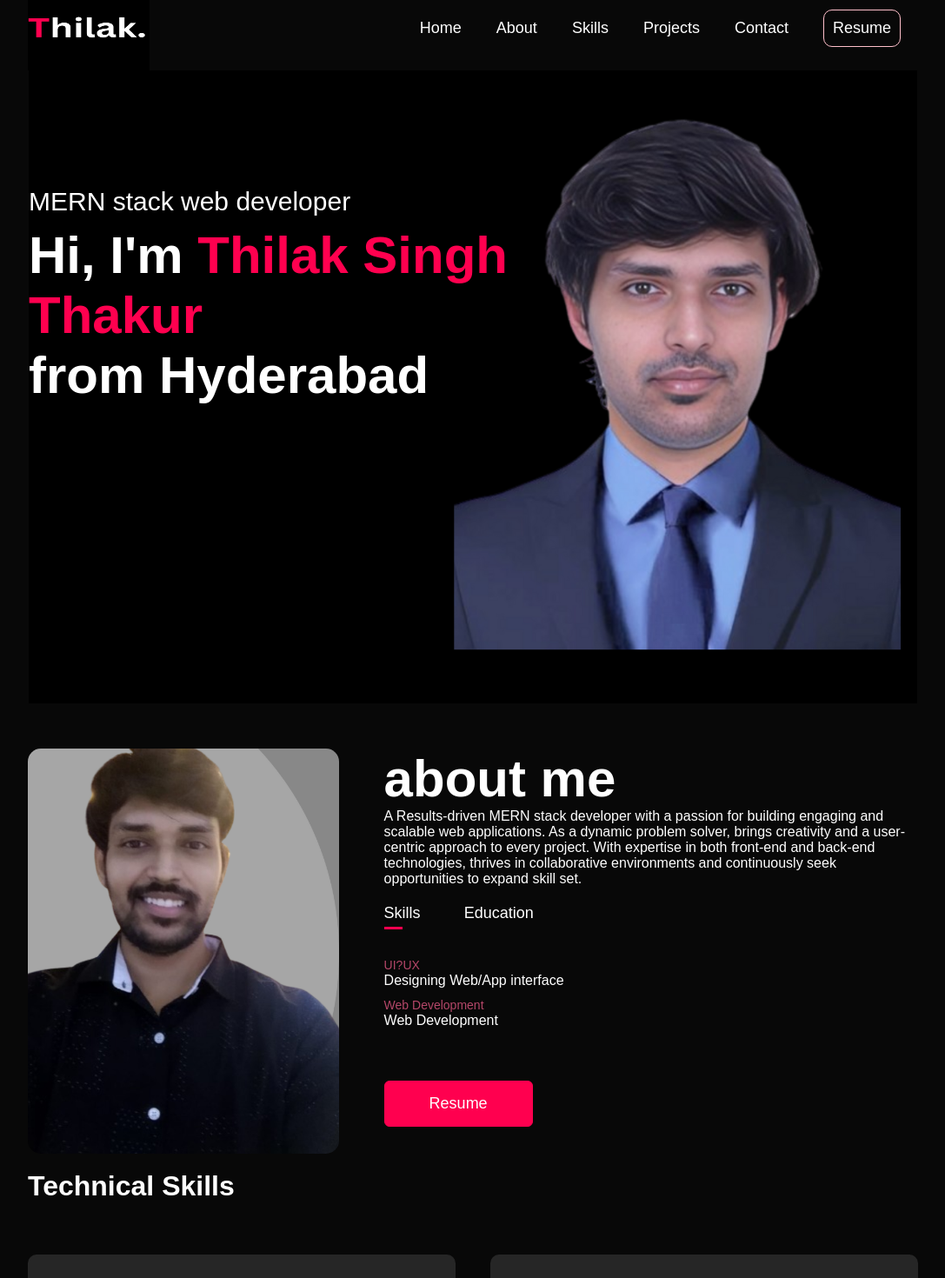
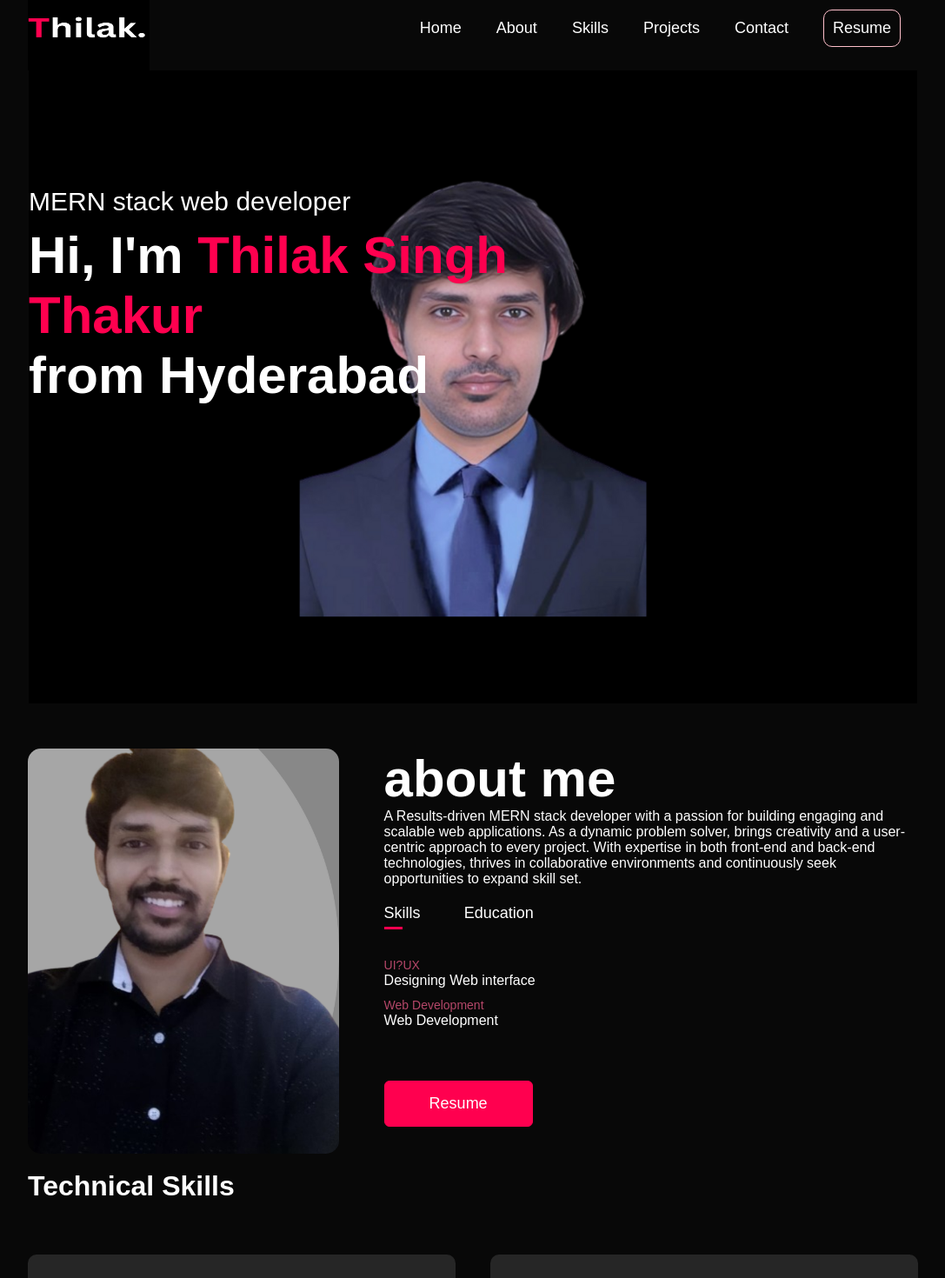
Before and after one commit to ThilakSamplegithub/ThilakSamplegithub.github.io, a React (Create React App) app: page / in a window 1280 px wide. Shown: the top 1470 px of the page at 87% size, without its empty margins (96-1183 px from the left). Built offline with nearby package versions, Linux system fonts and the light colour scheme.

Commit message:
do see now

```diff
--- a/src/Components/About.jsx
+++ b/src/Components/About.jsx
@@ -53,7 +53,7 @@ const About = () => {
                 <li>
                   <span>UI?UX</span>
                   <br />
-                  Designing Web/App interface
+                  Designing Web interface
                 </li>
                 <li>
                   <span>Web Development</span>
--- a/src/Components/GithubStats.jsx
+++ b/src/Components/GithubStats.jsx
@@ -30,10 +30,9 @@ const GithubStats = () => {
           alt="ThilakSamplegithub"
         />
       </p></div>
-      <div className={styles.githubCalender}  >
-        <GitHubCalendar style={{display:"block",margin:"auto"}} username="ThilakSamplegithub" /></div>
-
-    </div>
+      <div style={{padding:'0%',display:"flex",flexDirection:"column",justifyContent:"center",alignItems:"center",flexWrap:"wrap"}} className={styles.githubCalender}  >
+        <GitHubCalendar username="ThilakSamplegithub" /></div>
+      </div>
   );
 };
 
--- a/src/Styles/githubStats.module.css
+++ b/src/Styles/githubStats.module.css
@@ -20,6 +20,7 @@
     margin:50px 0px;
     padding:50px
 }
+
 @media  only screen and (width<=600px) {
     .stats img{
         width:200px;
@@ -30,8 +31,17 @@
     }
 }
 @media only screen and (width<322px){
-    .githubCalender{
-        /* border:1px solid red;
-        margin-right: 6%; */
+    .githubCalender {
+        border:0px solid red;
+        text-wrap: balance;
+        /* padding:1% */
+        /* width:30% */
+        /* display:flex; */
+        /* flex-direction: column; */
+        /* justify-content: center; */
+        /* align-items: center; */
+        /* width:70% */
+        /* padding:15%; */
+        /* margin-left: -50px; */
     }
 }
--- a/src/Styles/home.module.css
+++ b/src/Styles/home.module.css
@@ -20,6 +20,11 @@
         color:#ff004f
     }
 /* now media queries */
+@media only screen and (width<1505px){
+    .header{
+        background-image: url(../Images/background2.5.png);
+    }
+}
 @media only screen and (width<=853px){
     .headerText{
         margin-top: 50%;
--- a/src/Styles/projects.module.css
+++ b/src/Styles/projects.module.css
@@ -14,7 +14,6 @@
    border-radius: 10px;
    position: relative;
    overflow: hidden;
-   /* height:500px */
 }
 .work img{
     width: 100%;
@@ -25,7 +24,7 @@
 }
 .layer{
     width:100%;
-    height:0;
+    height:100%;
     /* To make text on box to disappear I made height as 0 */
     background:linear-gradient(rgba(0,0,0,0.6),#ff004f);
     border-radius:10px;
@@ -66,10 +65,10 @@
 transform:scale(1.1)
 }
 .work:hover .layer{
-    height: 100%;
+    /* height: 100%; */
 }
 .btn{
-    display: block;
+    /* display: block;
     margin:50px auto;
     width:fit-content;
     border:1px solid #ff004f;
@@ -77,11 +76,11 @@ transform:scale(1.1)
     border-radius: 6px;
     text-decoration:none;
     color:#fff;
-    transition:background 0.5s;
+    transition:background 0.5s; */
     /* here transition is added to background */
 }
 .btn:hover{
-    background:#ff004f;
+    /* background:#ff004f; */
 }
 .tech button{
     display:inline-block;
--- a/src/index.css
+++ b/src/index.css
@@ -3,6 +3,7 @@
   margin:0;
   font-family:"Poppins", sans-serif;
   box-sizing: border-box;
+  font-family: Arial, Helvetica, sans-serif;
 }
 body{
   background-color:#080808;
@@ -15,16 +16,3 @@ body{
 html{
   scroll-behavior:smooth ;
 }
-/* .header{
-  background-image: url(Images/background3.png);
-  width:100%;
-  height: 100vh;
-  background-size: cover;
-  background-position: center;
-  background-color: transparent;
-}
-@media only screen and (max-width:600px){
-  .navheader{
-    background-image: url(Images/phone-background2.png);
-  }
-} */
```
Also changed, not shown: src/Images/background2.5.png (added).
